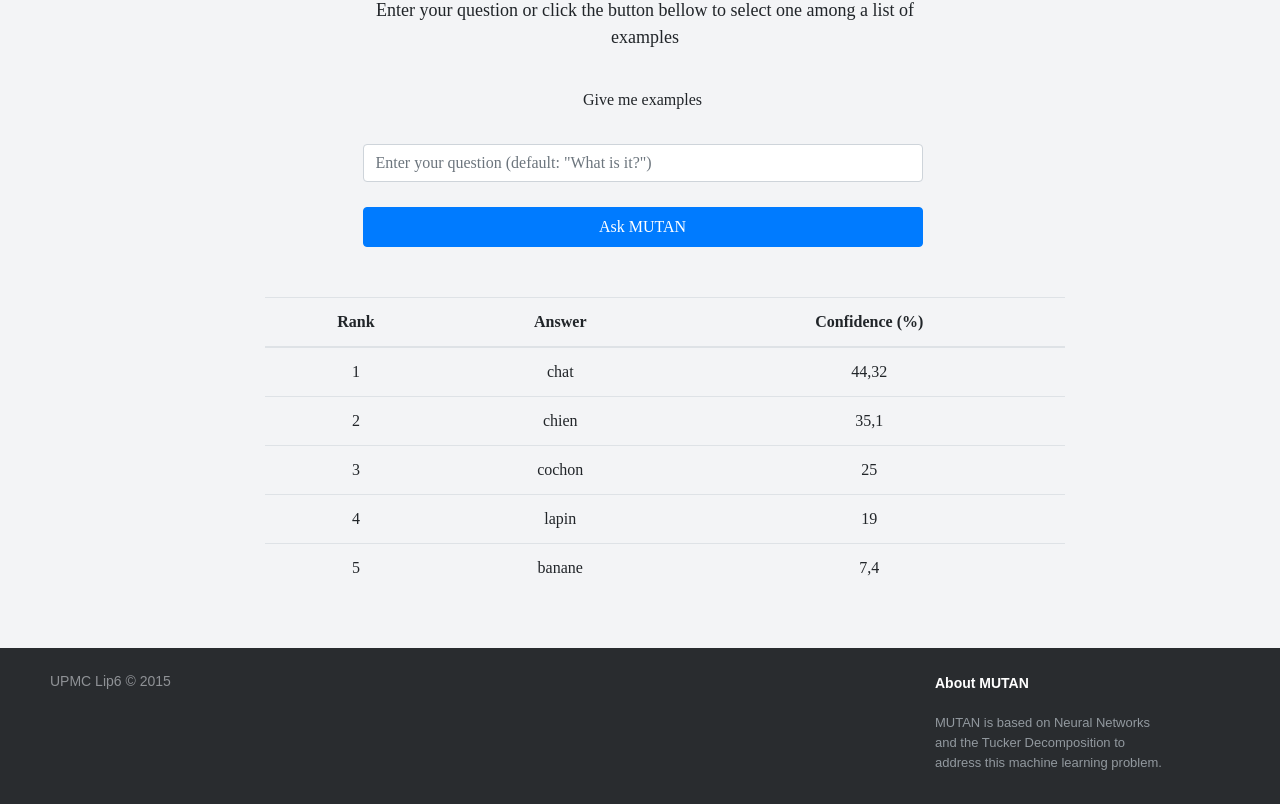
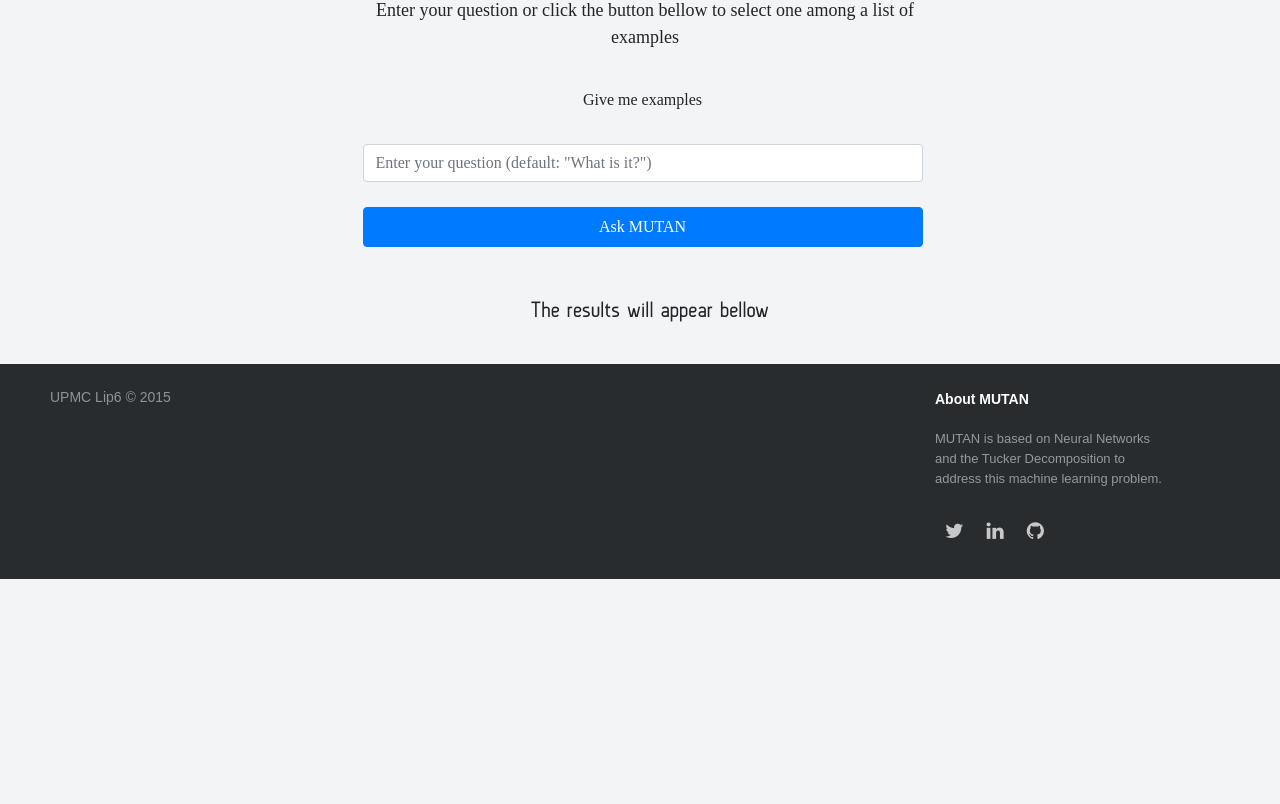
Before and after one commit to MilanBarande/mutan-react, a React (Create React App) app: page / in a window 1280 px wide. Shown: the part 524-1328 px from the top of the page. After the commit the page ends 1103 px from the top, so only its background shows below. Built offline with nearby package versions, Linux system fonts and the light colour scheme.

Commit message:
remove fake data

```diff
--- a/src/components/Main.jsx
+++ b/src/components/Main.jsx
@@ -1,11 +1,6 @@
 import React, { Component } from 'react';
 import DemoForm from './DemoForm';
 import ResultsTable from './ResultsTable';
-
-const fakeData = {
-  answers: ['chat', 'chien', 'cochon', 'lapin', 'banane'],
-  probabilities: ['44,32', '35,1', '25', '19', '7,4']
-};
 
 class Main extends Component {
   constructor(props) {
@@ -23,7 +18,7 @@ class Main extends Component {
     return (
       <div className="container">
         <DemoForm onDataFetch={this.onDataFetch} />
-        <ResultsTable data={data || fakeData} />
+        <ResultsTable data={data} />
       </div>
     );
   }
```
